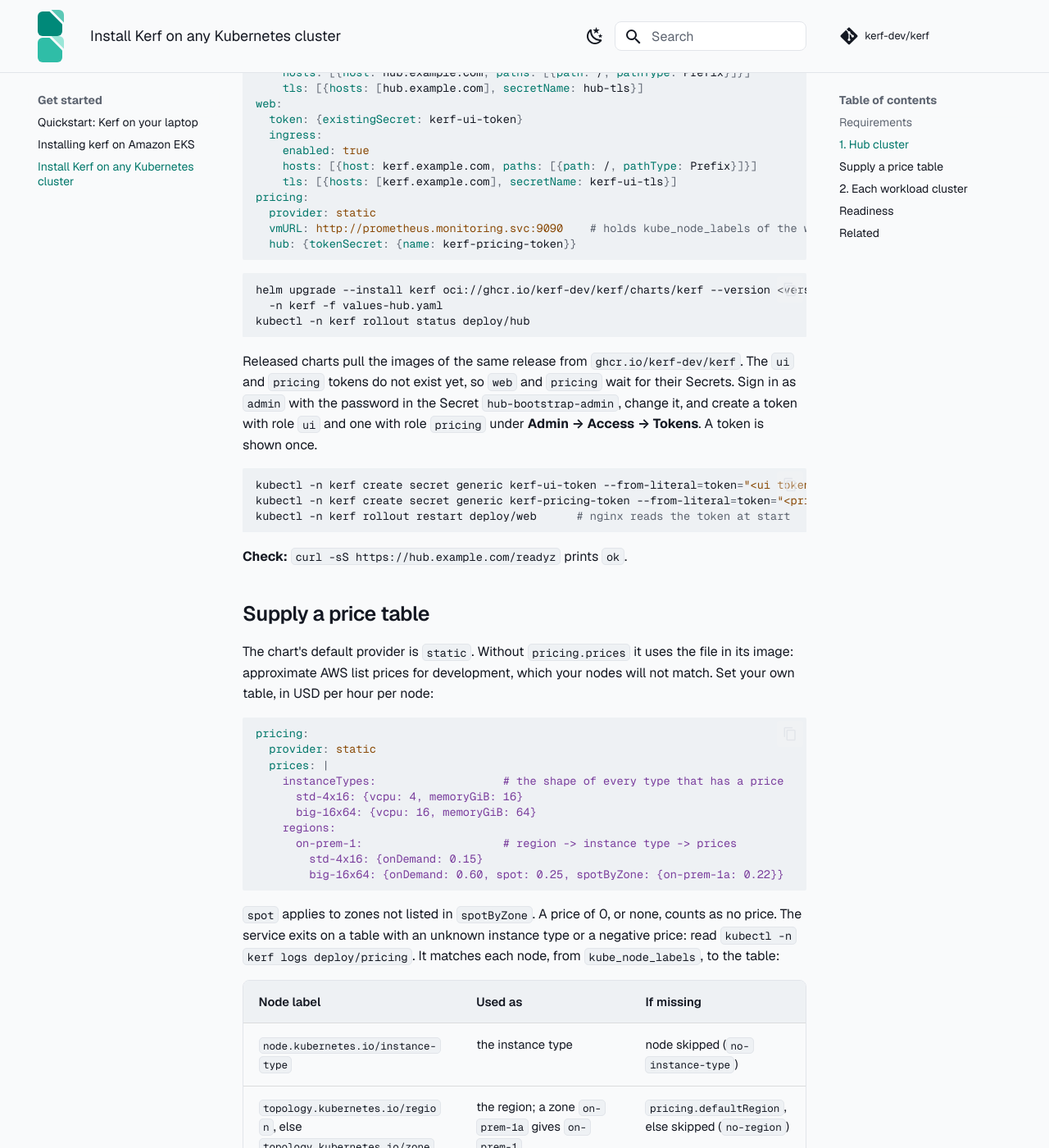
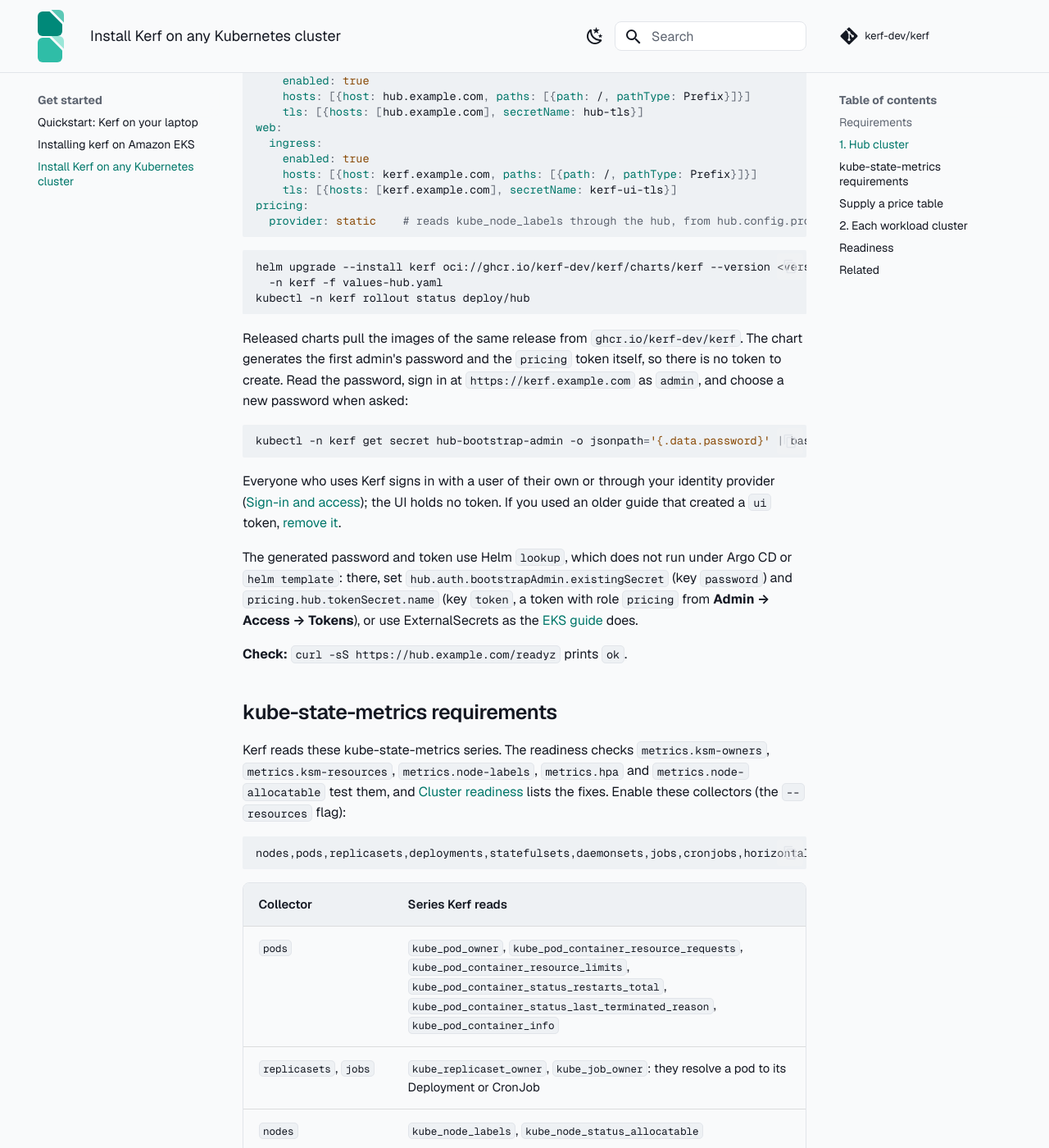
Before and after one commit to kerf-dev/kerf, an MkDocs documentation site: the page built from docs/install/any-cluster.md, in a window 1280 px wide and 1400 px high, scrolled down 1704 px. Shown: the whole window at 82% size. Built offline with MkDocs 1.6.1 and Material for MkDocs 9.7.7, drawn with Linux system fonts in a browser that asks for light colours; comment, search, counter and statistics services are not loaded; the version menu is left out; some of the changed text lies outside the part shown.

Commit message:
docs: drop the ui token and add a single-cluster lab path (#63)
Part of #59: the install guides no longer ask for a ui token or web.token; new single-cluster install page (one namespace, in-cluster PostgreSQL, mode all); kube-state-metrics collectors and node-label allowlist in one place.

````diff
--- a/docs/install/any-cluster.md
+++ b/docs/install/any-cluster.md
@@ -2,6 +2,9 @@
 
 This guide installs Kerf on a conformant Kubernetes cluster that is not Amazon EKS. The difference from the
 [EKS guide](eks.md) is prices: instead of the AWS price list, the pricing service reads a price table you supply.
+
+> **Just evaluating?** [Install on an existing cluster](single-cluster.md) needs one namespace and an in-cluster
+> PostgreSQL, and nothing else from AWS.
 
 > **Note.** EKS is the tested platform. The agent, webhook and recommender use only the Kubernetes API, PromQL and
 > PostgreSQL, but Kerf's tests do not cover other distributions (the local development setup uses k3d).
@@ -15,14 +18,14 @@ cluster (agent, webhook, CRDs) and `all` for everything in one cluster.
 |---|---|
 | Kubernetes | 1.35 is the tested version. In-place resize needs 1.33 or later; before that Kerf falls back to `rollout`. |
 | PostgreSQL | 12 or later, for the hub. Connect directly or through a session-mode pooler, never a transaction-mode one: the hub elects its leader with an advisory lock. |
-| Metrics store | Prometheus, VictoriaMetrics, Thanos or Mimir, holding cAdvisor and kube-state-metrics series of every workload cluster ([list](eks.md#1-prerequisites)). Simplest: every cluster remote-writes to one store with the label `cluster=<cluster name>`, which `hub.config.prometheusURL` points at. Other sources: **Admin → Metrics sources**. |
+| Metrics store | Prometheus, VictoriaMetrics, Thanos or Mimir, holding cAdvisor and kube-state-metrics series of every workload cluster ([what Kerf reads](#kube-state-metrics-requirements)). Simplest: every cluster remote-writes to one store with the label `cluster=<cluster name>`, which `hub.config.prometheusURL` points at. Other sources: **Admin → Metrics sources**. |
 | cert-manager | On every workload cluster, for the webhook's serving certificate. |
 | Network | Workload clusters reach the hub API over HTTPS. The API server reaches the nodes on port 9443 (the webhook). NetworkPolicies are off by default (`networkPolicy.enabled`). |
 
 ## 1. Hub cluster
 
-Create the Secrets: outside development installs the chart rejects inline secrets. The database and its user
-must exist; the hub applies the schema itself.
+Create the database Secret: outside development installs the chart rejects inline secrets. The database and its
+user must exist; the hub applies the schema itself.
 
 ```bash
 kubectl create namespace kerf
@@ -30,17 +33,15 @@ read -rs DB_PW   # URL-encode it if it holds special characters
 kubectl -n kerf create secret generic hub-db \
   --from-literal=DATABASE_URL="postgres://kerf:${DB_PW}@db.example.com:5432/kerf?sslmode=verify-full"
 unset DB_PW
-kubectl -n kerf create secret generic hub-bootstrap-admin --from-literal=password="$(openssl rand -base64 24)"
 ```
 
 For a private database CA, mount it with `hub.database.caBundle` and add `sslrootcert=/etc/hub/db-ca/ca.pem` to
 the URL. The chart generates the key that encrypts datasource credentials and keeps it on uninstall: [back it up](../operate/backup.md). Write `values-hub.yaml`:
 
 ```yaml
-global: {mode: hub, clusterName: hub-cluster}
+global: {mode: hub, clusterName: hub-cluster, imageRegistry: ghcr.io/kerf-dev}
 hub:
   database: {existingSecret: hub-db}
-  auth: {bootstrapAdmin: {existingSecret: hub-bootstrap-admin}}
   config:
     prometheusURL: http://prometheus.monitoring.svc:9090    # the built-in datasource `local`
     onboarding:
@@ -52,15 +53,12 @@ hub:
     hosts: [{host: hub.example.com, paths: [{path: /, pathType: Prefix}]}]
     tls: [{hosts: [hub.example.com], secretName: hub-tls}]
 web:
-  token: {existingSecret: kerf-ui-token}
   ingress:
     enabled: true
     hosts: [{host: kerf.example.com, paths: [{path: /, pathType: Prefix}]}]
     tls: [{hosts: [kerf.example.com], secretName: kerf-ui-tls}]
 pricing:
-  provider: static
-  vmURL: http://prometheus.monitoring.svc:9090    # holds kube_node_labels of the workload clusters
-  hub: {tokenSecret: {name: kerf-pricing-token}}
+  provider: static    # reads kube_node_labels through the hub, from hub.config.prometheusURL
 ```
 
 ```bash
@@ -69,18 +67,70 @@ helm upgrade --install kerf oci://ghcr.io/kerf-dev/kerf/charts/kerf --version <v
 kubectl -n kerf rollout status deploy/hub
 ```
 
-Released charts pull the images of the same release from `ghcr.io/kerf-dev/kerf`. The `ui` and `pricing` tokens
-do not exist yet, so `web` and `pricing` wait for their Secrets. Sign in as `admin` with the password in the
-Secret `hub-bootstrap-admin`, change it, and create a token with role `ui` and one with role `pricing` under
-**Admin → Access → Tokens**. A token is shown once.
+Released charts pull the images of the same release from `ghcr.io/kerf-dev/kerf`. The chart generates the
+first admin's password and the `pricing` token itself, so there is no token to create. Read the password, sign in at
+`https://kerf.example.com` as `admin`, and choose a new password when asked:
 
 ```bash
-kubectl -n kerf create secret generic kerf-ui-token --from-literal=token="<ui token>"
-kubectl -n kerf create secret generic kerf-pricing-token --from-literal=token="<pricing token>"
-kubectl -n kerf rollout restart deploy/web      # nginx reads the token at start
+kubectl -n kerf get secret hub-bootstrap-admin -o jsonpath='{.data.password}' | base64 -d; echo
 ```
 
+Everyone who uses Kerf signs in with a user of their own or through your identity provider
+([Sign-in and access](../auth.md)); the UI holds no token. If you used an older guide that created a `ui` token,
+[remove it](../auth.md#upgrading-from-anonymous-read-access).
+
+The generated password and token use Helm `lookup`, which does not run under Argo CD or `helm template`: there, set
+`hub.auth.bootstrapAdmin.existingSecret` (key `password`) and `pricing.hub.tokenSecret.name` (key `token`, a token with
+role `pricing` from **Admin → Access → Tokens**), or use ExternalSecrets as the [EKS guide](eks.md) does.
+
 **Check:** `curl -sS https://hub.example.com/readyz` prints `ok`.
+
+## kube-state-metrics requirements
+
+Kerf reads these kube-state-metrics series. The readiness checks `metrics.ksm-owners`, `metrics.ksm-resources`,
+`metrics.node-labels`, `metrics.hpa` and `metrics.node-allocatable` test them, and
+[Cluster readiness](../operate/readiness.md) lists the fixes. Enable these collectors (the `--resources` flag):
+
+```
+nodes,pods,replicasets,deployments,statefulsets,daemonsets,jobs,cronjobs,horizontalpodautoscalers
+```
+
+| Collector | Series Kerf reads |
+|---|---|
+| `pods` | `kube_pod_owner`, `kube_pod_container_resource_requests`, `kube_pod_container_resource_limits`, `kube_pod_container_status_restarts_total`, `kube_pod_container_status_last_terminated_reason`, `kube_pod_container_info` |
+| `replicasets`, `jobs` | `kube_replicaset_owner`, `kube_job_owner`: they resolve a pod to its Deployment or CronJob |
+| `nodes` | `kube_node_labels`, `kube_node_status_allocatable` |
+| `horizontalpodautoscalers` | `kube_horizontalpodautoscaler_info`, `kube_horizontalpodautoscaler_spec_target_metric` |
+| `deployments`, `statefulsets`, `daemonsets`, `cronjobs` | replica counts and owners, for the workload views |
+
+Pricing and the node estimate also need the node labels below in `kube_node_labels`. Allow them in kube-state-metrics:
+
+```
+nodes=[node.kubernetes.io/instance-type,karpenter.sh/capacity-type,eks.amazonaws.com/capacityType,topology.kubernetes.io/zone,topology.kubernetes.io/region]
+```
+
+With the **kube-state-metrics Helm chart** (`prometheus-community/kube-state-metrics`), in its values:
+
+```yaml
+collectors: [nodes, pods, replicasets, deployments, statefulsets, daemonsets, jobs, cronjobs, horizontalpodautoscalers]
+metricLabelsAllowlist:
+  - nodes=[node.kubernetes.io/instance-type,karpenter.sh/capacity-type,eks.amazonaws.com/capacityType,topology.kubernetes.io/zone,topology.kubernetes.io/region]
+```
+
+With **kube-prometheus-stack**, the same keys sit under `kube-state-metrics:`:
+
+```yaml
+kube-state-metrics:
+  collectors: [nodes, pods, replicasets, deployments, statefulsets, daemonsets, jobs, cronjobs, horizontalpodautoscalers]
+  metricLabelsAllowlist:
+    - nodes=[node.kubernetes.io/instance-type,karpenter.sh/capacity-type,eks.amazonaws.com/capacityType,topology.kubernetes.io/zone,topology.kubernetes.io/region]
+```
+
+A kube-state-metrics you run yourself takes the same lists as `--resources=…` and `--metric-labels-allowlist=…`.
+Do not drop these series with `metric_relabel_configs` or a remote-write filter. Kubernetes labels turn into
+`label_<name>` with dots and slashes as underscores, so `eks.amazonaws.com/capacityType` arrives as
+`label_eks_amazonaws_com_capacity_type`. After a change, re-check readiness
+([how](single-cluster.md#5-readiness)); the hub repeats its metrics checks every hour.
 
 ## Supply a price table
 
@@ -152,9 +202,11 @@ A hub certificate from a private CA needs `agent.hub.caBundle`.
 
 The cluster should reach *Metrics OK*, then *Ready for audit* once the recommender has run (daily by default; an admin
 can start a run with `POST /v1/admin/recompute?cluster=<cluster>`), then *Automation ready*. Every check and its fix:
-[Cluster readiness](../operate/readiness.md). Workloads stay in `audit` until you set a policy.
+[Cluster readiness](../operate/readiness.md). The hub repeats its metrics checks every hour, on a recompute and on a re-check
+(**Re-check now** on the cluster's page, or `POST /v1/clusters/<cluster>/readiness/recheck`). Workloads stay in `audit` until you set a policy.
 
 ## Related
 
+- [Install on an existing cluster: one namespace, in-cluster PostgreSQL](single-cluster.md)
 - [Install on Amazon EKS](eks.md)
 - [Cluster readiness](../operate/readiness.md), [chart values](../reference/values/README.md), [pricing values](../reference/values/pricing.md)
````
Also changed, not shown: other parts of docs/install/any-cluster.md (+1 -1 lines), CHANGELOG.md (+7 -0 lines), README.md (+3 -0 lines), docs/README.md (+2 -1 lines), docs/install/eks.md (+5 -1 lines), docs/install/single-cluster.md (added, +159 -0 lines).
